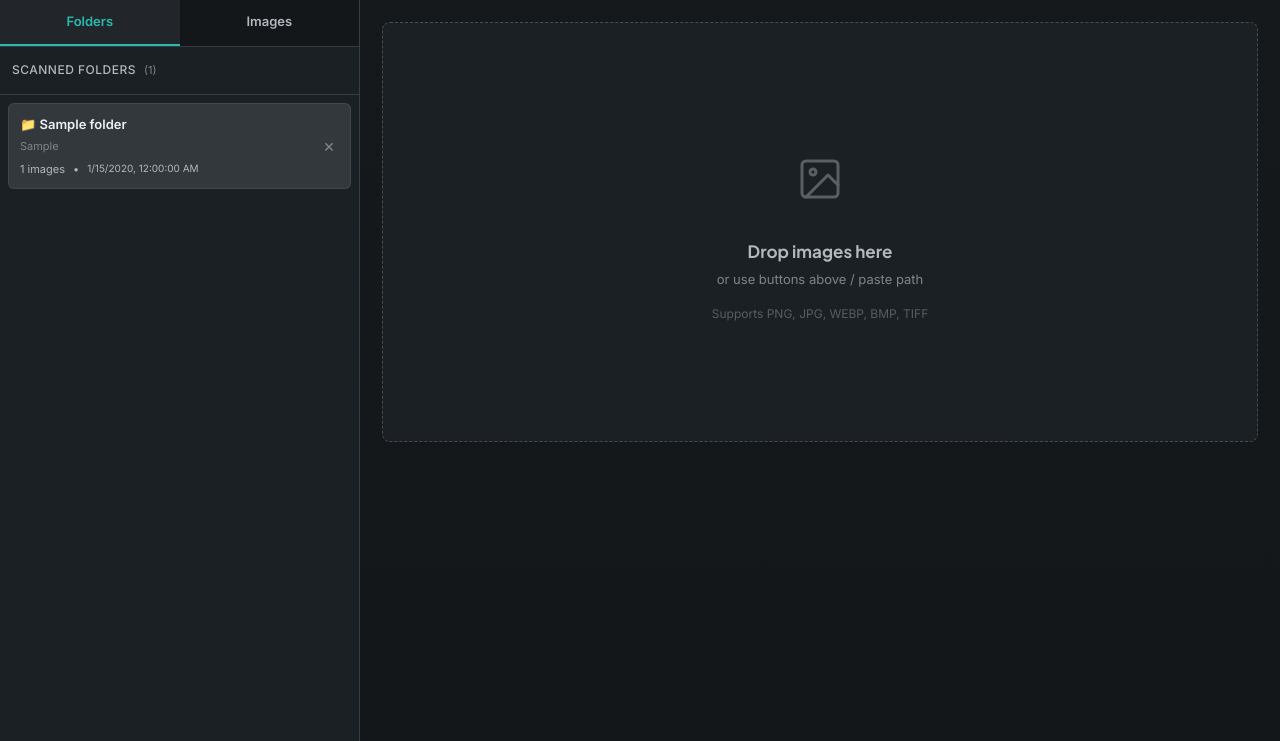
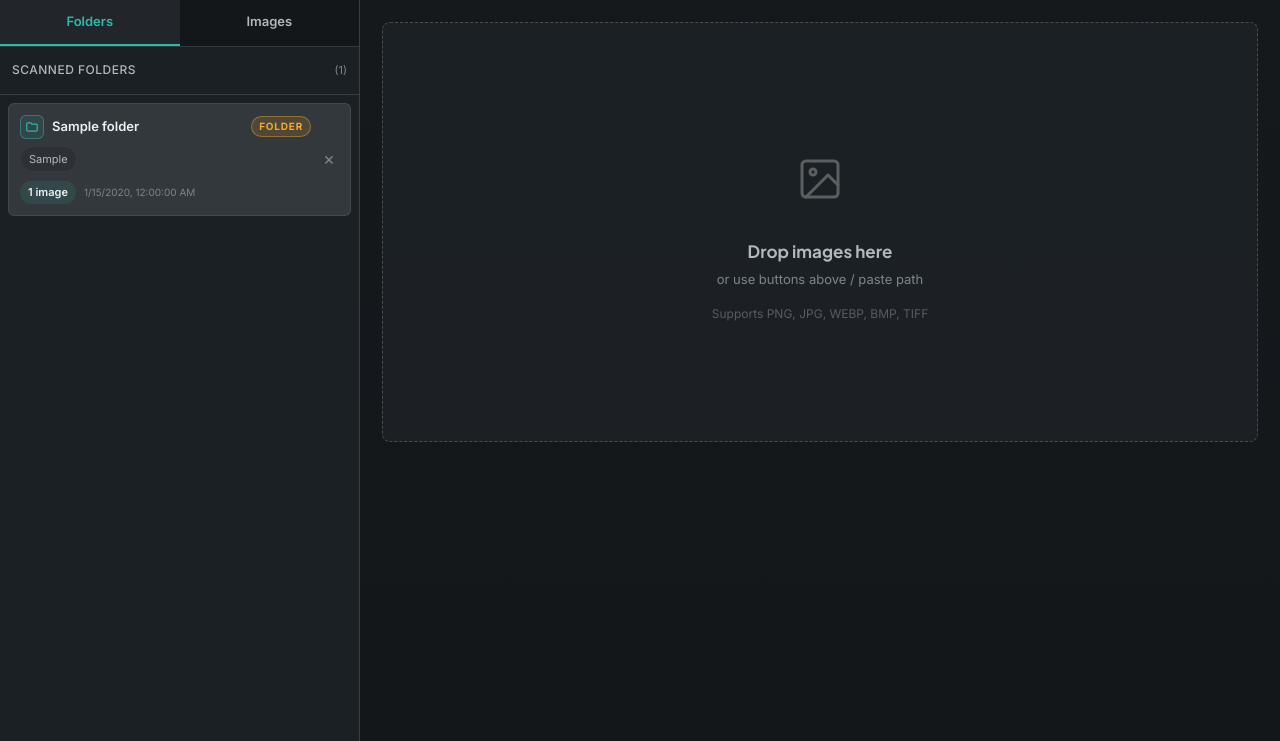
Before and after one commit to Lotargo/ComfyUI-Meta-Viewer, a Flask app: page / in a window 1280 px wide. Shown: the part 58-799 px from the top of the page. Run offline with Flask 3, Linux system fonts and the light colour scheme; tables that the repository leaves empty hold one stand-in row (values such as "Sample post"); some libraries are stand-ins or nearby versions.

Commit message:
feat: enhance sidebar layout and image count display, improve folder rendering

```diff
--- a/app/static/css/layout/sidebar.css
+++ b/app/static/css/layout/sidebar.css
@@ -27,6 +27,34 @@
     flex-shrink: 0;
 }
 
+.sidebar-header-images {
+    justify-content: space-between;
+    gap: var(--space-md);
+}
+
+.sidebar-header-main {
+    min-width: 0;
+    display: flex;
+    flex-direction: column;
+    gap: 3px;
+}
+
+.sidebar-label {
+    font-size: 10px;
+    color: var(--text-muted);
+    font-weight: 700;
+    letter-spacing: 0.08em;
+    text-transform: uppercase;
+}
+
+.sidebar-header-summary {
+    display: flex;
+    align-items: center;
+    gap: var(--space-sm);
+    min-width: 0;
+    flex-wrap: wrap;
+}
+
 .sidebar-title {
     font-size: 12px;
     color: var(--text-dim);
@@ -39,15 +67,37 @@
     font-size: 11px;
     color: var(--text-muted);
     flex-shrink: 0;
+    margin-left: auto;
+}
+
+.sidebar-info-badge {
+    margin-left: 0;
+    display: inline-flex;
+    align-items: center;
+    padding: 2px 8px;
+    border-radius: var(--radius-full);
+    background: color-mix(in srgb, var(--accent-dim) 82%, var(--surface));
+    border: 1px solid color-mix(in srgb, var(--accent) 35%, var(--border));
+    color: var(--text-dim);
+    font-weight: 600;
 }
 
 .sidebar-folder {
-    font-size: 11px;
+    font-size: 13px;
     color: var(--accent);
-    flex: 1;
     overflow: hidden;
     text-overflow: ellipsis;
     white-space: nowrap;
+    font-weight: 700;
+    font-family: var(--font-title);
+}
+
+.sidebar-folder:not(:empty) {
+    max-width: 100%;
+}
+
+.sidebar-folder:empty {
+    display: none;
 }
 
 .sidebar-actions {
@@ -193,6 +243,26 @@
     min-width: 0;
 }
 
+.folder-item-topline {
+    display: flex;
+    align-items: center;
+    gap: 8px;
+    min-width: 0;
+}
+
+.folder-item-icon {
+    width: 24px;
+    height: 24px;
+    border-radius: var(--radius-sm);
+    display: inline-flex;
+    align-items: center;
+    justify-content: center;
+    color: var(--accent);
+    background: color-mix(in srgb, var(--accent-dim) 72%, transparent);
+    border: 1px solid color-mix(in srgb, var(--accent) 38%, var(--border));
+    flex-shrink: 0;
+}
+
 .folder-item-name {
     font-weight: 600;
     font-size: 13px;
@@ -200,27 +270,61 @@
     overflow: hidden;
     text-overflow: ellipsis;
     white-space: nowrap;
-    display: flex;
-    align-items: center;
-    gap: 6px;
+    flex: 1;
+}
+
+.folder-item-type {
+    flex-shrink: 0;
+    font-size: 10px;
+    font-weight: 700;
+    text-transform: uppercase;
+    letter-spacing: 0.08em;
+    color: var(--accent2);
+    background: var(--accent2-dim);
+    border: 1px solid color-mix(in srgb, var(--accent2) 42%, transparent);
+    border-radius: var(--radius-full);
+    padding: 2px 7px;
 }
 
 .folder-item-path {
     font-size: 11px;
-    color: var(--text-muted);
+    color: var(--text-dim);
     overflow: hidden;
     text-overflow: ellipsis;
     white-space: nowrap;
-    margin-top: 4px;
+    margin-top: 7px;
+    display: inline-flex;
+    align-items: center;
+    max-width: 100%;
+    padding: 4px 8px;
+    border-radius: var(--radius-full);
+    background: color-mix(in srgb, var(--surface2) 82%, transparent);
+    border: 1px solid var(--border-subtle);
 }
 
 .folder-item-meta {
     display: flex;
     align-items: center;
     gap: 8px;
+    flex-wrap: wrap;
     font-size: 11px;
     color: var(--text-dim);
-    margin-top: 6px;
+    margin-top: 9px;
+}
+
+.folder-item-count {
+    display: inline-flex;
+    align-items: center;
+    padding: 3px 8px;
+    border-radius: var(--radius-full);
+    background: color-mix(in srgb, var(--accent-dim) 76%, transparent);
+    color: var(--text);
+    font-weight: 600;
+}
+
+.folder-item-time {
+    color: var(--text-muted);
+    font-size: 10px;
 }
 
 .folder-delete-btn {
--- a/app/static/js/api.js
+++ b/app/static/js/api.js
@@ -88,7 +88,10 @@
         const resp = await fetch('/api/upload', { method: 'POST', body: formData });
         const data = await resp.json();
         if (data.images && data.images.length) {
-            if (data.folder_id) setCurrentFolderId(data.folder_id);
+            if (data.folder_id) {
+                setCurrentFolderId(data.folder_id);
+                dom.folderNameEl.textContent = 'Uploads';
+            }
             for (const img of data.images) images.push(img);
             setTotalImages(images.length);
             setAllLoaded(true);
@@ -216,6 +219,8 @@
     try {
         setCurrentFolderId(folderId);
         setImages([]);
+        setDetailCache({});
+        dom.folderNameEl.textContent = folderName || '';
 
         let page = 1;
         let total = 0;
@@ -234,9 +239,9 @@
         } while (loadedImages.length < total);
 
         setImages(loadedImages);
-        setTotalImages(loadedImages.length);
+        setTotalImages(total || loadedImages.length);
         setCurrentPage(page - 1);
-        setAllLoaded(true);
+        setAllLoaded(loadedImages.length >= (total || loadedImages.length));
 
         if (loadedImages.length > 0) {
             setActiveIndex(0);
--- a/app/static/js/app.js
+++ b/app/static/js/app.js
@@ -7,51 +7,62 @@
 
 async function restoreState() {
     try {
-        await renderFoldersList();
         const saved = sessionStorage.getItem('cmv_state');
-        if (!saved) return;
+        if (!saved) {
+            await renderFoldersList();
+            return;
+        }
 
         const state = JSON.parse(saved);
         if (!state.folderId) {
+            await renderFoldersList();
             return;
         }
 
         setCurrentFolderId(state.folderId);
+        if (state.folderName) dom.folderNameEl.textContent = state.folderName;
+        await renderFoldersList();
         if (state.viewMode) setViewMode(state.viewMode);
-        if (state.folderName) dom.folderNameEl.textContent = state.folderName;
 
         setImages([]);
         let page = 1;
         let total = 0;
+        const restoredImages = [];
         do {
             const resp = await fetch(`/api/images?folder_id=${state.folderId}&page=${page}&per_page=100`);
             const data = await resp.json();
             if (data.images && data.images.length) {
-                images.push(...data.images);
+                restoredImages.push(...data.images);
                 total = data.total || 0;
                 page++;
             } else {
                 break;
             }
-        } while (images.length < total);
+        } while (restoredImages.length < total);
 
-        setTotalImages(images.length);
-        setAllLoaded(true);
+        setImages(restoredImages);
+        setTotalImages(total || restoredImages.length);
+        setAllLoaded(restoredImages.length >= (total || restoredImages.length));
         setCurrentPage(page - 1);
 
-        if (state.activeIndex >= 0 && state.activeIndex < images.length) {
+        if (state.activeIndex >= 0 && state.activeIndex < restoredImages.length) {
             setActiveIndex(state.activeIndex);
-        } else if (images.length > 0) {
+        } else if (restoredImages.length > 0) {
             setActiveIndex(0);
         }
 
-        renderSidebar();
+        if (state.viewMode === 'gallery') {
+            const { renderGallery } = await import('./gallery.js');
+            renderGallery();
+        } else {
+            renderSidebar();
+            if (activeIndex >= 0 && images[activeIndex]) {
+                const { renderMeta } = await import('./meta-view.js');
+                renderMeta(images[activeIndex]);
+            }
+        }
 
-        if (activeIndex >= 0 && images[activeIndex]) {
-            const { renderMeta } = await import('./meta-view.js');
-            renderMeta(images[activeIndex]);
-        }
-        if (images.length > 0) {
+        if (restoredImages.length > 0) {
             const { switchSidebarTab } = await import('./events.js');
             switchSidebarTab('images');
         }
--- a/app/static/js/features/sidebar.js
+++ b/app/static/js/features/sidebar.js
@@ -3,13 +3,13 @@
  */
 
 import { images, activeIndex, galleryActive, currentFolderId, allLoaded, detailCache, scrollObserver, totalImages, dom, setActiveIndex, setScrollObserver, saveState } from '../state.js';
-import { escapeHtml, customConfirm } from '../utils.js';
+import { escapeHtml, customConfirm, formatImageCountLabel } from '../utils.js';
 import { createSidebarItem } from '../components/sidebar-item.js';
 
 export function renderSidebar() {
     if (galleryActive) return;
     dom.imageList.innerHTML = '';
-    dom.imageCount.textContent = totalImages ? `(${images.length}/${totalImages})` : '';
+    dom.imageCount.textContent = formatImageCountLabel(images.length, totalImages);
 
     images.forEach((img, i) => {
         const div = createSidebarItem(img, i, i === activeIndex);
@@ -136,7 +136,7 @@
     if (folders.length === 0) {
         folderListEl.innerHTML = `
             <div style="padding: 24px; text-align: center; color: var(--text-muted)">
-                <div style="font-size: 24px; margin-bottom: 8px;">📁</div>
+                <div style="font-size: 24px; margin-bottom: 8px;">&#128193;</div>
                 <p style="font-size: 12px;">No scanned folders yet.</p>
                 <p style="font-size: 11px; margin-top: 4px;">Click "Open Folder" in the top bar to scan a directory.</p>
             </div>
@@ -150,15 +150,23 @@
         div.className = 'folder-item' + (folder.id === currentFolderId ? ' active' : '');
 
         const dateStr = folder.scanned_at ? new Date(folder.scanned_at).toLocaleString() : '';
+        const isUploads = folder.path === '__uploads__';
+        const displayPath = isUploads ? 'Stored inside app library' : folder.path;
+        const folderType = isUploads ? 'Uploads' : 'Folder';
 
         div.innerHTML = `
             <div class="folder-item-content">
-                <div class="folder-item-name" title="${escapeHtml(folder.name)}">📁 ${escapeHtml(folder.name)}</div>
-                <div class="folder-item-path" title="${escapeHtml(folder.path)}">${escapeHtml(folder.path)}</div>
+                <div class="folder-item-topline">
+                    <span class="folder-item-icon" aria-hidden="true">
+                        <svg viewBox="0 0 24 24" width="14" height="14" stroke="currentColor" stroke-width="2" fill="none" stroke-linecap="round" stroke-linejoin="round"><path d="M3 7a2 2 0 0 1 2-2h5l2 2h7a2 2 0 0 1 2 2v8a2 2 0 0 1-2 2H5a2 2 0 0 1-2-2Z"></path></svg>
+                    </span>
+                    <div class="folder-item-name" title="${escapeHtml(folder.name)}">${escapeHtml(folder.name)}</div>
+                    <span class="folder-item-type">${folderType}</span>
+                </div>
+                <div class="folder-item-path" title="${escapeHtml(displayPath)}">${escapeHtml(displayPath)}</div>
                 <div class="folder-item-meta">
-                    <span>${folder.image_count} images</span>
-                    <span>•</span>
-                    <span style="font-size: 10px;">${escapeHtml(dateStr)}</span>
+                    <span class="folder-item-count">${folder.image_count} image${folder.image_count === 1 ? '' : 's'}</span>
+                    <span class="folder-item-time">${escapeHtml(dateStr)}</span>
                 </div>
             </div>
             <button class="folder-delete-btn" title="Delete from database">&times;</button>
--- a/app/static/js/gallery.js
+++ b/app/static/js/gallery.js
@@ -3,11 +3,11 @@
  */
 
 import { images, activeIndex, galleryActive, currentFolderId, allLoaded, scrollObserver, totalImages, dom, setScrollObserver, saveState } from './state.js';
-import { escapeHtml, thumbUrl } from './utils.js';
+import { escapeHtml, thumbUrl, formatImageCountLabel } from './utils.js';
 import { skeletonGalleryCard } from './components/skeleton.js';
 
 export function renderGallery() {
-    dom.imageCount.textContent = totalImages ? `(${images.length}/${totalImages})` : '';
+    dom.imageCount.textContent = formatImageCountLabel(images.length, totalImages);
 
     // Show skeleton while loading
     if (images.length === 0) {
--- a/app/static/js/utils.js
+++ b/app/static/js/utils.js
@@ -16,6 +16,16 @@
     if (v === null || v === undefined) return '';
     if (typeof v === 'object') return JSON.stringify(v, null, 2);
     return String(v);
+}
+
+export function formatImageCountLabel(loaded, total) {
+    const safeLoaded = Math.max(0, loaded || 0);
+    const safeTotal = Math.max(0, total || 0);
+    if (!safeLoaded && !safeTotal) return '';
+    if (!safeTotal || safeLoaded === safeTotal) {
+        return `${safeLoaded} image${safeLoaded === 1 ? '' : 's'}`;
+    }
+    return `${safeLoaded} / ${safeTotal} loaded`;
 }
 
 export function thumbUrl(img) {
--- a/app/templates/index.html
+++ b/app/templates/index.html
@@ -80,9 +80,14 @@
         </div>
 
         <div class="sidebar-panel" id="panel-images">
-            <div class="sidebar-header">
-                <span class="sidebar-folder" id="folder-name"></span>
-                <span class="sidebar-info" id="image-count"></span>
+            <div class="sidebar-header sidebar-header-images">
+                <div class="sidebar-header-main">
+                    <span class="sidebar-label">Current Collection</span>
+                    <div class="sidebar-header-summary">
+                        <span class="sidebar-folder" id="folder-name"></span>
+                        <span class="sidebar-info sidebar-info-badge" id="image-count"></span>
+                    </div>
+                </div>
                 <button class="btn btn-sm" id="btn-clear"><svg viewBox="0 0 24 24" width="12" height="12" stroke="currentColor" stroke-width="2" fill="none" stroke-linecap="round" stroke-linejoin="round" style="margin-right: 4px;"><polyline points="3 6 5 6 21 6"></polyline><path d="M19 6v14a2 2 0 0 1-2 2H7a2 2 0 0 1-2-2V6m3 0V4a2 2 0 0 1 2-2h4a2 2 0 0 1 2 2v2"></path><line x1="10" y1="11" x2="10" y2="17"></line><line x1="14" y1="11" x2="14" y2="17"></line></svg>Clear</button>
             </div>
             <div class="image-list" id="image-list"></div>
```
